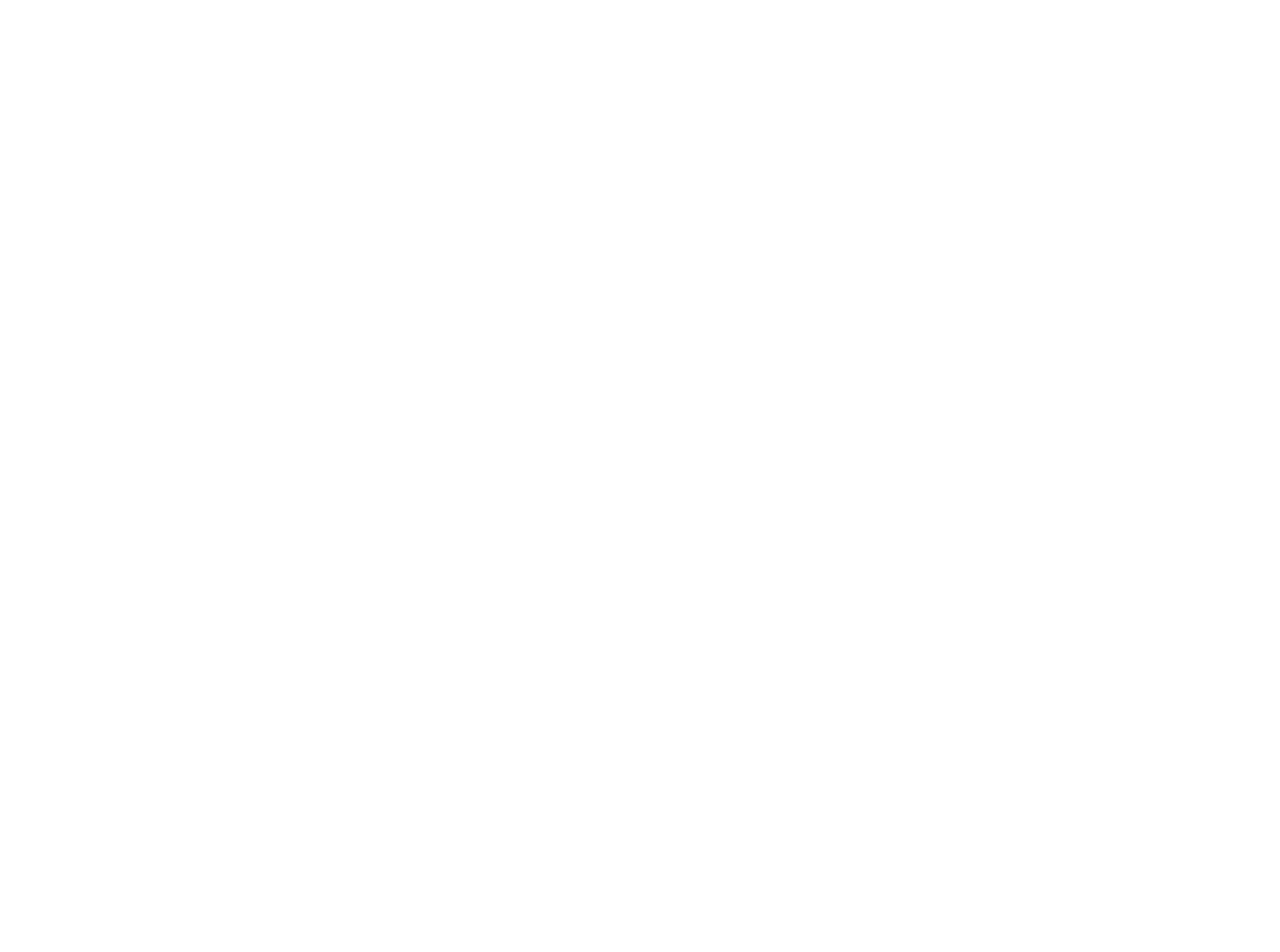
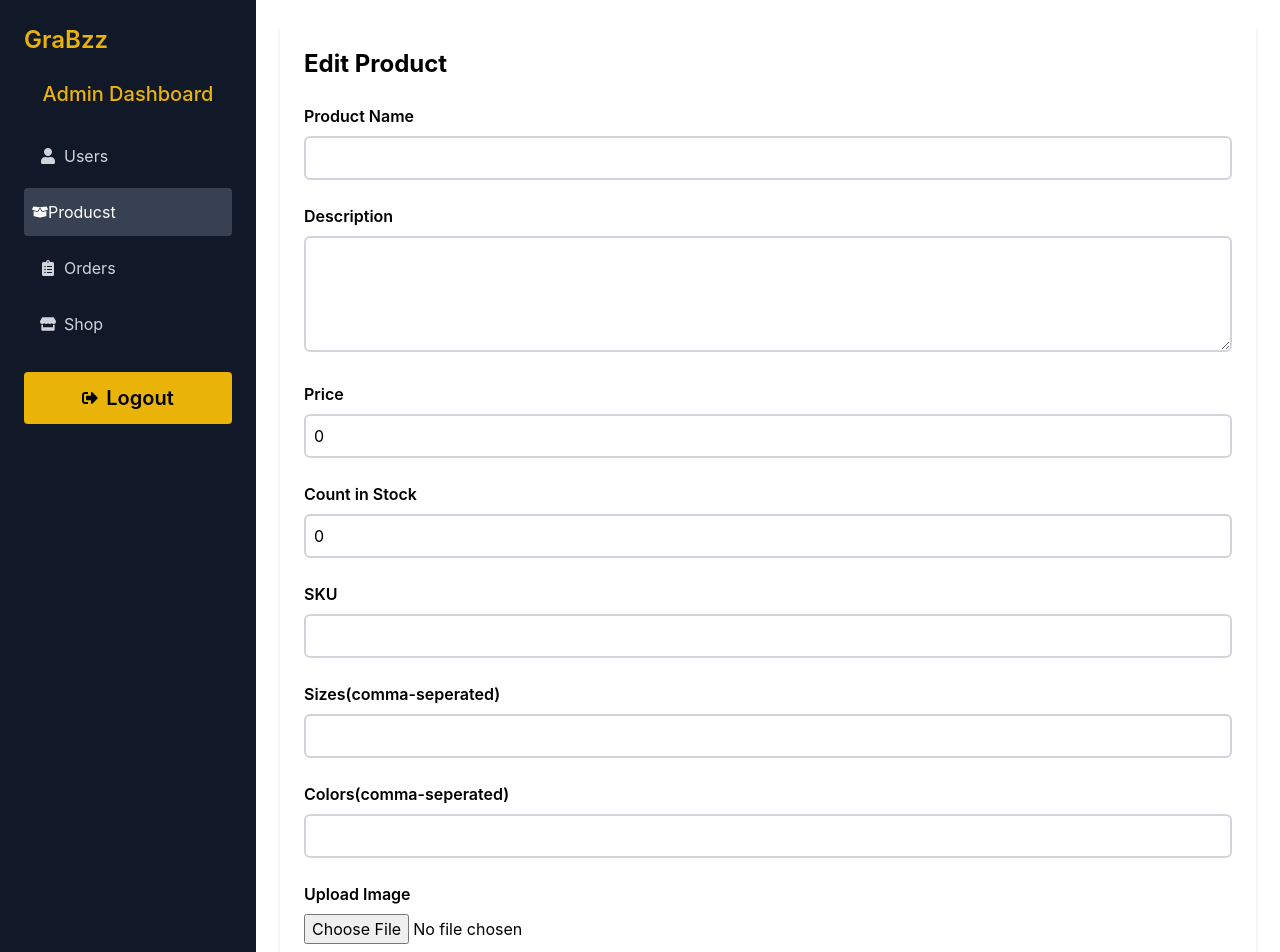
Before and after one commit to Gowtham3456/GRABZZ, a React (Vite) app in the folder frontend/: page /admin/products/1/edit in a window 1280 px wide. Before the commit this address had no page. Shown: the top 952 px of the page. Before the commit the page ends 800 px from the top, so only its background shows below. Built offline with nearby package versions, Linux system fonts and the light colour scheme.

Commit message:
after editproductpage-15/4/25(7.0)

```diff
--- a/frontend/src/App.jsx
+++ b/frontend/src/App.jsx
@@ -16,6 +16,8 @@
 import AdminLayout from "./components/Admin/AdminLayout";
 import AdminHomePage from "./pages/AdminHomePage";
 import UserManagement from "./components/Admin/UserManagement";
+import ProductManagement from "./components/Admin/ProductManagement";
+import EditProductPage from "./components/Admin/EditProductPage";
 
 export const App = () => {
   return (
@@ -39,6 +41,8 @@
       <Route path="/admin" element={<AdminLayout/>}>
         <Route index element={<AdminHomePage/>}></Route>
         <Route path="users" element={<UserManagement/>}></Route>
+        <Route path="products" element={<ProductManagement/>}></Route>
+        <Route path="products/:id/edit" element={<EditProductPage/>}></Route>
       </Route>
     </Routes>
    </BrowserRouter>
--- /dev/null
+++ b/frontend/src/components/Admin/EditProductPage.jsx
@@ -0,0 +1,145 @@
+//import React from 'react'
+
+import { useState } from "react";
+
+export const EditProductPage = () => {
+    const [productData,setProductData]=useState({
+        name:"",
+        description:"",
+        price:0,
+        countInStock:0,
+        sku:"",
+        category:"",
+        brand:"",
+        sizes:[],
+        colors:[],
+        collections:"",
+        material:"",
+        gender:"",
+        images:[
+            {
+                url:"https://picsum.photos/500/500?random=2"
+            },
+            {
+                url:"https://picsum.photos/500/500?random=3"
+            },
+        ],
+    });
+
+    //handlechange function
+    const handleChange=(e)=>{
+        const {name,value}=e.target;
+        setProductData((prevData)=>({...prevData,[name]:value}));
+    }
+
+    //handle image function
+    const handleImageUpload=async(e)=>{
+        const file=e.target.files[0];
+        console.log(file);
+    }
+  return (
+    <div className="max-w-5xl mx-auto p-6 shadow-md rounded-md ">
+        <h2 className="text-2xl font-bold mb-6">Edit Product</h2>
+        <form>
+            {/* name */}
+            <div className="mb-6">
+                <label className="block font-semibold mb-2">Product Name</label>
+                <input
+                type="text"
+                name="name"
+                value={productData.name}
+                onChange={handleChange}
+                className="w-full border border-2 border-gray-300 rounded-md p-2" required>
+                </input>
+            </div>
+
+            {/* description */}
+            <div className="mb-6">
+                <label className="block font-semibold mb-2">Description</label>
+                <textarea
+                name="description"
+                value={productData.description}
+                onChange={handleChange}
+                className="w-full border border-2 border-gray-300 rounded-md p-2" rows={4} required>
+                </textarea>
+            </div>
+            {/* price */}
+            <div className="mb-6">
+                <label className="block font-semibold mb-2">Price</label>
+                <input
+                type="number"
+                name="price"
+                value={productData.price}
+                onChange={handleChange}
+                className="w-full border border-2 border-gray-300 rounded-md p-2" required>
+                </input>
+            </div>
+            {/* count in stock */}
+            <div className="mb-6">
+                <label className="block font-semibold mb-2">Count in Stock</label>
+                <input
+                type="number"
+                name="counInStock"
+                value={productData.countInStock}
+                onChange={handleChange}
+                className="w-full border border-2 border-gray-300 rounded-md p-2" required>
+                </input>
+            </div>
+
+            {/* SKU */}
+            <div className="mb-6">
+                <label className="block font-semibold mb-2">SKU</label>
+                <input
+                type="text"
+                name="sku"
+                value={productData.sku}
+                onChange={handleChange}
+                className="w-full border border-2 border-gray-300 rounded-md p-2" required>
+                </input>
+            </div>
+
+            {/* Sizes */}
+            <div className="mb-6">
+                <label className="block font-semibold mb-2">Sizes(comma-seperated)</label>
+                <input
+                type="text"
+                name="sizes"
+                value={productData.sizes.join(",")}
+                onChange={(e)=>setProductData({
+                    ...productData,
+                    sizes:e.target.value.split(",").map((size)=>size.trim())})}
+                className="w-full border border-2 border-gray-300 rounded-md p-2" required>
+                </input>
+            </div>
+
+             {/* colors */}
+             <div className="mb-6">
+                <label className="block font-semibold mb-2">Colors(comma-seperated)</label>
+                <input
+                type="text"
+                name="colors"
+                value={productData.colors.join(",")}
+                onChange={(e)=>setProductData({
+                    ...productData,
+                    colors:e.target.value.split(",").map((color)=>color.trim())})}
+                className="w-full border border-2 border-gray-300 rounded-md p-2" required>
+                </input>
+            </div>
+
+
+            {/* image upload */}
+            <div className="mb-6">
+                <label className="block font-semibold mb-2">Upload Image</label>
+
+                <input
+                type="file"
+                onChange={handleImageUpload}>
+                </input>
+
+            </div>
+        </form>
+
+    </div>
+  )
+}
+export default EditProductPage;
--- /dev/null
+++ b/frontend/src/components/Admin/ProductManagement.jsx
@@ -0,0 +1,78 @@
+//import React from 'react'
+
+import { Link } from "react-router-dom";
+
+export const ProductManagement = () => {
+    const products=[
+       {
+        _id:123456,
+        name:"Shirt",
+        price:120,
+        sku:"123123123",
+       },
+
+    ];
+
+    const handleDelete=(id)=>{
+        if(window.confirm("Are you sure want to  delete this product?")){
+            console.log("deleting Product with id: ",id);
+        }
+    }
+  return (
+    <div className="max-width-7xl mx-auto p-6">
+        <h2 className="text-2xl font-bold mb-6">Product Management</h2>
+        <div className="overflow-x-auto shadow-md sm:rounded-lg">
+            <table className="min-w-full text-left text-gray-500">
+
+                <thead className="bg-gray-800 text-yellow-500 uppercase text-sm">
+                    <tr>
+                        <th className="px-4 py-3">Name</th>
+                        <th className="px-4 py-3">price</th>
+                        <th className="px-4 py-3">sku</th>
+                        <th className="px-4 py-3">actions</th>
+                    </tr>
+                </thead>
+
+                <tbody>
+                    {products.length>0 ? products.map((product)=>(
+                        <tr key={product._id}
+                        className="border-b hover:bg-200 cursor-pointer">
+                            <td className="p-4 font-medium text-gray-900 whitespace-nowrap">
+                                {product.name}
+                            </td>
+
+                            <td className="p-4">${product.price}</td>
+                            <td className="p-4">{product.sku}</td>
+                            <td className="p-4">
+                                <Link
+                                to={`/admin/products/${product._id}/edit`}
+                                className="bg-yellow-500 text-white px-2 py-2 rounded mr-2 hover:bg-yellow-400">
+                                    EDIT
+                                </Link>
+
+                                <button
+                                onClick={()=>handleDelete(product._id)}
+                                className="bg-red-500 text-white hover:bg-red-600 px-2 py-1 rounded">
+                                    Delete
+                                </button>
+
+                            </td>
+                        </tr>
+                    ))
+                    :(
+                    <tr>
+                        <td colSpan={4} className="p-4 text-center text-gray-700 ">
+                            No Products found.
+                        </td>
+                    </tr>
+                    )}
+                </tbody>
+
+            </table>
+
+        </div>
+    </div>
+  )
+}
+
+export default ProductManagement;
```
